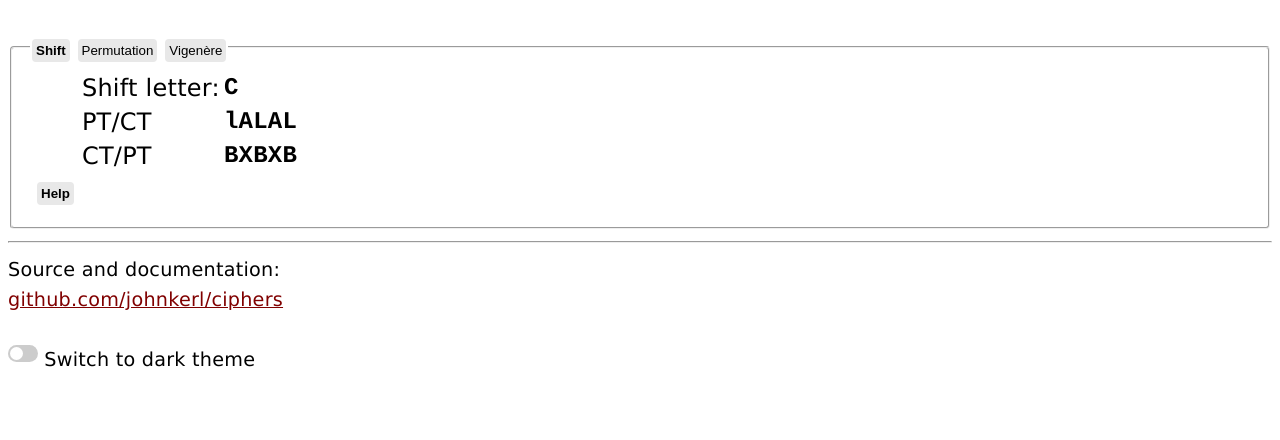
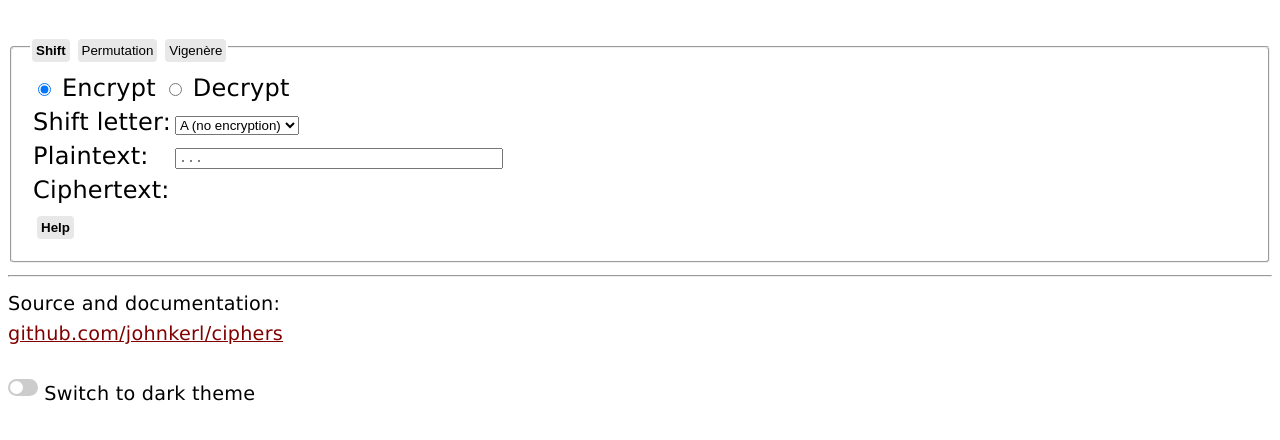
Before and after one commit to johnkerl/ciphers, a website: page index.html in a window 1280 px wide. Shown: the part 78-518 px from the top of the page. Drawn offline with Linux system fonts and the light colour scheme.

Commit message:
iterating

```diff
--- a/index.html
+++ b/index.html
@@ -282,6 +282,19 @@
   </legend>
   <table>
 
+  <tr id="encrypt-decrypt-row">
+    <td colspan=3>
+      <span>
+        <input type="radio" id="encrypt" name="drone" value="encrypt" checked />
+        <label for="encrypt">Encrypt</label>
+      </span>
+      <span>
+        <input type="radio" id="decrypt" name="drone" value="decrypt" />
+        <label for="decrypt">Decrypt</label>
+      </span>
+    </td>
+  </tr>
+
   <!--
   KEYTEXT ROW
   o shift letter
@@ -296,19 +309,25 @@
   -->
 
   <tr id="shift-keytext-row">
-    <td> &nbsp; </td>
     <td> Shift letter: </td>
-    <td class="fixed-width-text"> C </td>
+
+    <td>
+      <select tabindex=3 id="shift-letter-dropdown" class="fixed-width-font">
+        <option value="A">A (no encryption)</option>
+        <option value="B">B</option>
+        <option value="C">C (Caesar)</option>
+        <option value="N">N (Rot13)</option>
+      </select>
+    </td>
+
   </tr>
 
   <tr id="permutation-keytext-row">
     <td> &nbsp; </td>
     <td> &nbsp; </td>
-    <td> &nbsp; </td>
   </tr>
 
   <tr id="vigenere-keytext-row">
-    <td> &nbsp; </td>
     <td> &nbsp; </td>
     <td> &nbsp; </td>
   </tr>
@@ -323,15 +342,24 @@
   -->
 
   <tr id="input-text-row">
-    <td> &nbsp; </td>
-    <td> PT/CT </td>
-    <td class="fixed-width-text"> lALAL </td>
+
+    <td> Plaintext: </td>
+    <td class="fixed-width-text">
+      <input
+        type=text
+        placeholder="..."
+        size=40
+        id="input-text"
+        class="fixed-width-text"
+      >
+    </td>
   </tr>
 
   <tr id="output-text-row">
-    <td> &nbsp; </td>
-    <td> CT/PT </td>
-    <td class="fixed-width-text"> BXBXB </td>
+    <td> Ciphertext: </td>
+    <td>
+      <span id="output" class="fixed-width-text" style="display:block"> Loading ... </span>
+    </td>
   </tr>
 
   <tr>
@@ -346,7 +374,6 @@
         -->
       </div>
     </td>
-    <td> &nbsp; </td>
     <td> &nbsp; </td>
   </tr>
 
@@ -443,16 +470,13 @@
   'use strict';
 
   import {
-    Button,
     ConstrainedTextInput,
     GenericElement,
     HelpWidgets,
-    IntRangeInput,
     LightDarkThemeSlider,
-    OneButtonSwitcher,
-    PersistentDropdown,
+    TextSpan,
+    ToggleSlider,
     URLAndPersistentNButtonSwitcher,
-    TextSpan,
     isInteger,
     setErrorWidget,
   // } from "https://johnkerl.org/sliver/stable/sliver.js"
@@ -490,72 +514,20 @@
     setElementsAndCallbacks() {
       this.elements = {}
 
-//      // foursquare-cipher element
-//      this.elements.requiredLettersElement = new ConstrainedTextInput(
-//        "foursquare-cipher-required-letters",
-//        (text) => text.toUpperCase(),
-//        //(text) => text,
-//        (event) => {
-//          this.logAt1("REQUIRED-LETTERS INPUT: <<", event.target.value, ">>")
-//          this.showFoursquareModeMatches()
-//      })
+      this.elements.outputElement = new TextSpan("output", "")
 
-//      // foursquare-cipher element
-//      this.elements.otherLettersElement = new ConstrainedTextInput(
-//        "foursquare-cipher-other-letters",
-//        (text) => text.toUpperCase(),
-//        //(text) => text,
-//        (event) => {
-//          this.logAt1("OTHER-LETTERS INPUT: <<", event.target.value, ">>")
-//          this.showFoursquareModeMatches()
-//      })
-
-//      // vigenere-cipher element
-//      this.elements.patternLettersElement = new ConstrainedTextInput(
-//        "vigenere-cipher-letters",
-//        //(text) => text.toUpperCase(),
-//        (text) => text,
-//        (event) => {
-//          this.logAt1("PATTERN-LETTERS INPUT: <<", event.target.value, ">>")
-//          this.showVigenereModeMatches()
-//      })
-
-//      // playfair-cipher element
-//      this.elements.anagramLettersElement = new ConstrainedTextInput(
-//        "playfair-cipher-letters",
-//        //(text) => text.toUpperCase(),
-//        (text) => text,
-//        (event) => {
-//          this.logAt1("ANAGRAM-LETTERS INPUT: <<", event.target.value, ">>")
-//          this.showPlayfairCipherMatches()
-//      })
-
-//      let minMatchLengthElement = new IntRangeInput(
-//        "min-match-length",
-//        this.state.defaultLowMatchLength, // default
-//        this.state.minMatchLength, // min
-//        this.state.maxMatchLength, // max
-//        (event) => {
-//          this.showMatches()
-//        },
-//      )
-
-//      let maxMatchLengthElement = new IntRangeInput(
-//        "max-match-length",
-//        this.state.defaultHighMatchLength, // default
-//        this.state.minMatchLength, // min
-//        this.state.maxMatchLength, // max
-//        (event) => {
-//          this.showMatches()
-//        },
-//      )
-
-//      // TODO: do this coupling at the class level -- IntRangeInputPair maybe -- with resetter
-//      minMatchLengthElement.setPeerMax(maxMatchLengthElement)
-//      maxMatchLengthElement.setPeerMin(minMatchLengthElement)
-
-//      this.elements.minMatchLengthElement = minMatchLengthElement
-//      this.elements.maxMatchLengthElement = maxMatchLengthElement
+      this.elements.inputTextElement = new ConstrainedTextInput(
+        "input-text",
+        (text) => text.toUpperCase(),
+        (event) => {
+          // Need:
+          // * shiftCrypt function
+          //   o arg: input text
+          //   o arg: shift letter
+          //   o arg: enc/dec
+          //this.elements.outputElement.set("foo")
+        }
+      )
 
 //      // foursquare-cipher element
 //      this.elements.clearLettersButton = new Button(
```
